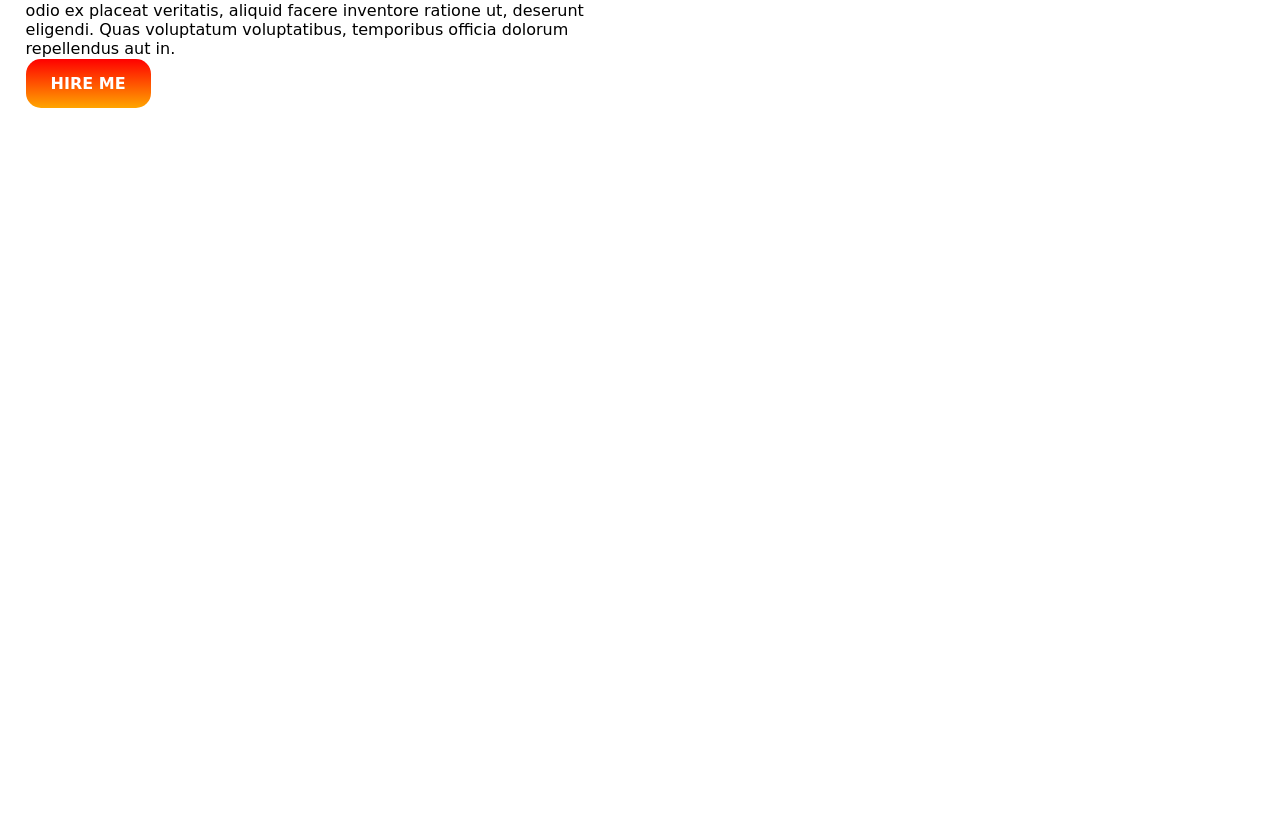
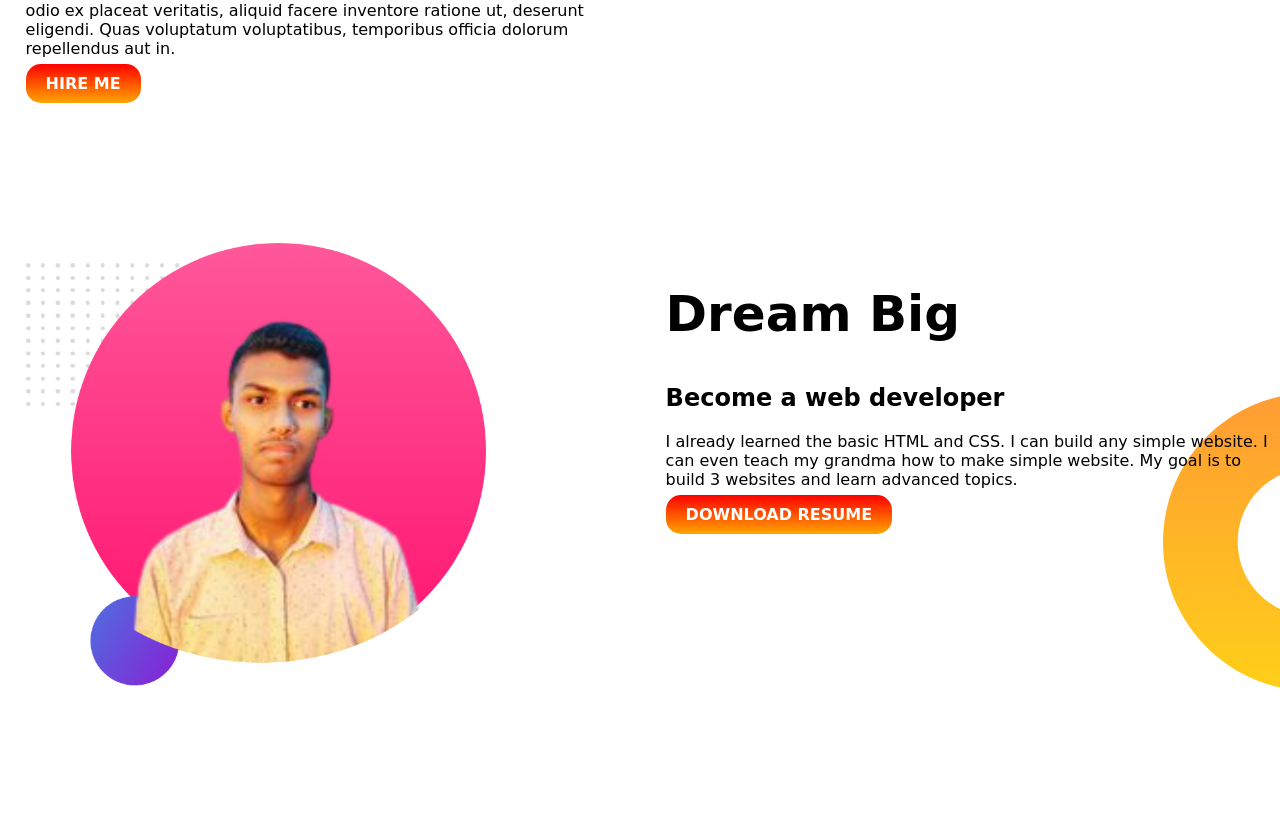
Before and after one commit to assbd/developer-portfolio, a plain HTML site: page index.html in a window 1280 px wide. Shown: the part 472-1312 px from the top of the page. Before the commit the page ends 800 px from the top, so only its background shows below. Drawn offline with Linux system fonts and the light colour scheme; a web font is replaced by a local one.

Commit message:
secend section

```diff
--- a/index.html
+++ b/index.html
@@ -31,6 +31,17 @@
             <img src="images/my-bg-sadab.png" alt="Sadab's Photo">
         </div>
     </section>
+    <section class="dream-big">
+        <div class="half-width">
+            <img src="images/my-bg2-sadab.png" alt="Sadab picture">
+        </div>
+        <div class="half-width">
+            <h1>Dream Big</h1>
+            <h2>Become a web developer</h2>
+            <p>I already learned the basic HTML and CSS. I can build any simple website. I can even teach my grandma how to make simple website. My goal is to build 3 websites and learn advanced topics.</p>
+            <a class="link-button" href="" target="_blank">DOWNLOAD RESUME</a>
+        </div>
+    </section>
 </body>
 
 </html>
--- a/style.css
+++ b/style.css
@@ -15,15 +15,17 @@
 .half-width{
     width: 50%;
     padding-left: 2%;
+    margin-bottom: 150px;
 }
 .half-width img {
     width: 75%;
 }
 .link-button{
+
     text-decoration: none;
     color: white;
     background-image: linear-gradient(red, orange);
-    padding: 15px 25px;
+    padding: 10px 20px;
     border-radius: 15px;
     font-weight: 700;
 
@@ -32,3 +34,8 @@
     background-image: url(images/top-banner.png);
     background-repeat: no-repeat;
 }
+.dream-big{
+    background-image: url(images/dream-bg.png);
+    background-repeat: no-repeat;
+    background-position: right ;
+}
```
Also changed, not shown: images/my-bg2-sadab.png (added).
